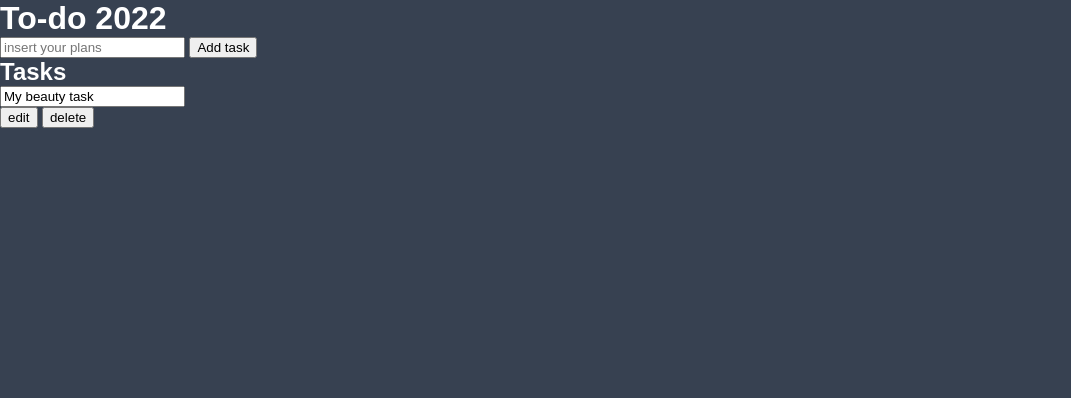
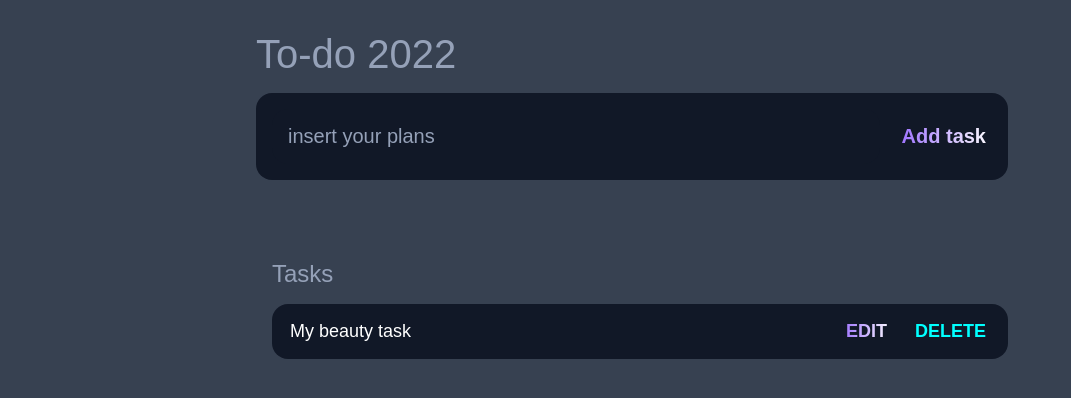
Before and after one commit to Veronique2207/JS, a plain HTML site: page to-do app/todo.html in a window 1280 px wide. Shown: the whole page, without its empty margins (0-1071 px from the left). Drawn offline with Linux system fonts and the light colour scheme.

Commit message:
touches to the app

```diff
--- a/to-do app/main.css
+++ b/to-do app/main.css
@@ -22,3 +22,139 @@ body{
     background: var(--dark);
     color: #FFFFFF;
 }
+
+header{
+    padding: 2rem 1rem;
+    max-width: 800px;
+    width: 100%;
+    margin: 0 auto;
+}
+
+header h1{
+    font-size: 2.5rem;
+    font-weight: 300;
+    color: var(--gray);
+    margin-bottom: 1rem;
+}
+
+#new-task-form{
+    display: flex;
+}
+
+input,button{
+    appearance: none;
+    border: none;
+    outline: none;
+    background: none;
+}
+
+
+#new-task-form{
+    flex: 1 1 0%;
+    background-color: #111827;
+    padding: 1rem;
+    border-radius: 1rem;
+    margin-right: 1rem;
+    color: var(--light);
+    font-size: 1.25rem;
+}
+
+#new-task-form::placeholder{
+    color: var(--gray);
+}
+
+#new-task-submit{
+    color: var(--pink);
+    font-size: 1.25rem;
+    font-weight: 700;
+    background-image: linear-gradient(to right, var(--purple),var(--light));
+    -webkit-background-clip: text;
+    -webkit-text-fill-color: transparent;
+    cursor: pointer;
+    transition: 0.5s;
+}
+
+
+#new-task-submit:hover{
+    opacity: 0.8;
+}
+
+#new-task-submit:active{
+    opacity: 0.6;
+}
+
+main{
+    flex: 1 1 0%;
+    padding: 2rem 1rem;
+    max-width: 800px;
+    width: 100%;
+    margin: 0 auto;
+}
+
+.task-list{
+    padding: 1rem;
+}
+
+.task-list h2{
+     font-size: 1.5rem;
+     font-weight: 300;
+     color: var(--gray);
+     margin-bottom: 1rem;
+}
+
+#tasks .task{
+    display: flex;
+    justify-content: space-between;
+    background-color: var(--darkest);
+    padding: 1rem;
+    border-radius: 1rem;
+    margin-bottom: 1rem;
+}
+
+
+#tasks .task .content .text{
+    color: var(--light);
+    font-size: 1.125rem;
+    width: 100%;
+    display: block;
+    transition: 0.5s;
+}
+
+#tasks .task .content .text:not(:read-only){
+    color:var(--pink);
+}
+
+
+#tasks .task .actions{
+    display: flex;
+    margin: 0 -0.5rem;
+}
+
+.task .actions button{
+    cursor: pointer;
+    margin: 0 0.5rem;
+    font-size: 1.125rem;
+    font-weight: 700;
+    text-transform: uppercase;
+    transition: 0.5s;
+}
+
+
+
+.task .actions button:hover{
+    opacity: 0.8;
+}
+
+.task .actions button:active{
+    opacity: 0.6;
+}
+
+.task .actions .edit{
+    background-image: linear-gradient(to right, var(--purple),var(--light));
+    -webkit-background-clip: text;
+    -webkit-text-fill-color: transparent;
+}
+
+.task .actions .delete{
+    color: aqua;
+}
--- a/to-do app/mainTo.js
+++ b/to-do app/mainTo.js
@@ -1 +1,37 @@
-alert("Hiii there")
+window.addEventListener('load',() => {
+    const form =document.querySelector("#new-task-form");
+    const input= document.querySelector("#new-task-input");
+    const list_el= document.querySelector("#tasks")
+
+form.addEventListener('submit',(e) => {
+    e.preventDefault();
+
+    const task=input.value;
+
+    if (!task){
+        alert("please add a task");
+        return;
+    }
+
+    const task_el= document.createElement("div");
+    task_el.classList.add("task");
+
+
+    const task_content_el= document.createElement("div");
+    task_content_el.classList.add("content");
+    task_content_el.innerText=task;
+
+
+task_el.appendChild(task_content_el);
+
+const task_input_el= document.createElement("input");
+task_input_el.classList.add("")
+task_input_el.type= "text";
+task_input_el.value = task;
+task_input_el.setAttribute("readonly","readonly");
+
+list_el.appendChild(task_el);
+
+})
+
+})
```
